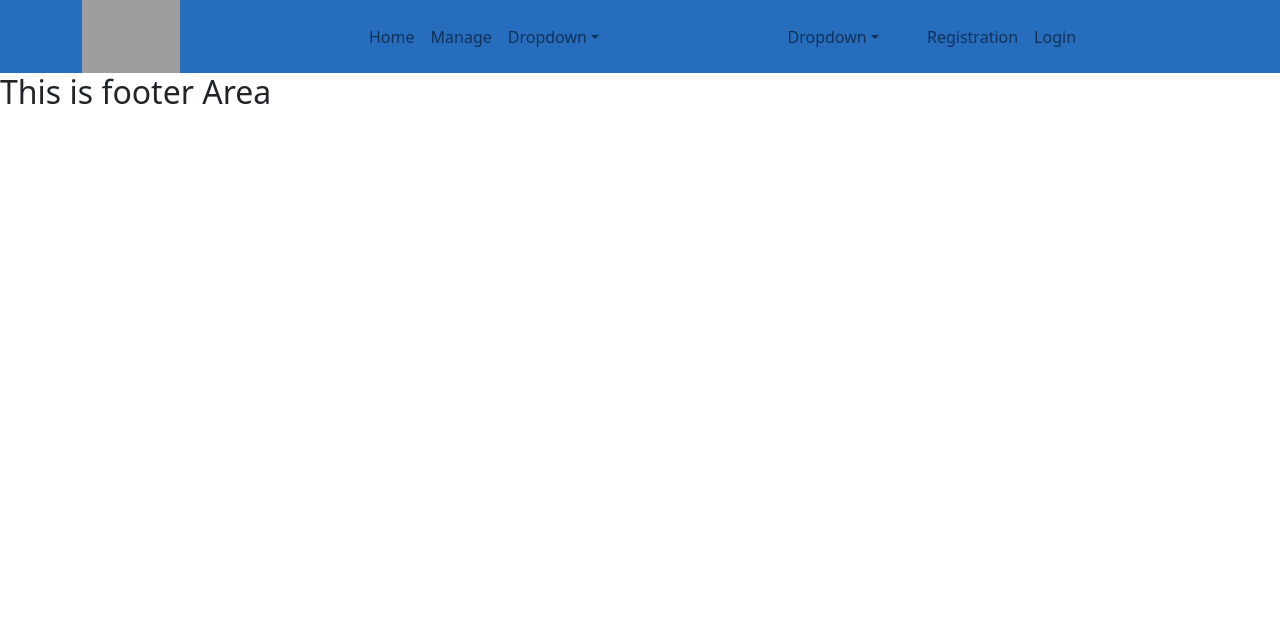
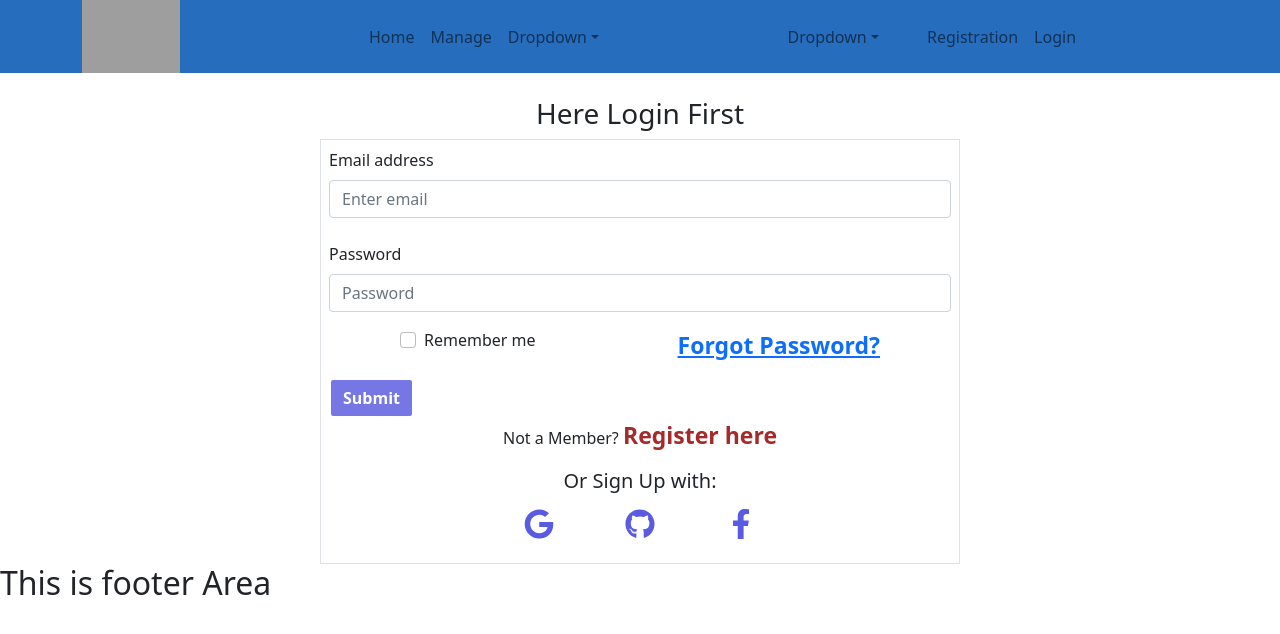
Before and after one commit to ProgramerPritom/Gym-Equipment-client-site, a React (Create React App) app: page /login in a window 1280 px wide. Shown: the top 634 px of the page. Built offline with nearby package versions, Linux system fonts and the light colour scheme; grey boxes are pictures that could not be loaded.

Commit message:
login design added

```diff
--- a/package.json
+++ b/package.json
@@ -3,6 +3,7 @@
   "version": "0.1.0",
   "private": true,
   "dependencies": {
+    "@react-icons/all-files": "^4.1.0",
     "@testing-library/jest-dom": "^5.16.4",
     "@testing-library/react": "^13.3.0",
     "@testing-library/user-event": "^13.5.0",
--- a/src/App.js
+++ b/src/App.js
@@ -1,6 +1,7 @@
 
 import { Route, Routes } from 'react-router-dom';
 import './App.css';
+import Login from './Component/Auth/Login/Login';
 import Home from './Component/Pages/Home/Home';
 import Footer from './Component/Ups-down/Footer/Footer';
 import Header from './Component/Ups-down/Header/Header';
@@ -12,6 +13,8 @@ function App() {
       <Routes>
         <Route path='/' element={<Home></Home>}></Route>
         <Route path='/home' element={<Home></Home>}></Route>
+
+        <Route path='/login' element={<Login></Login>}></Route>
       </Routes>
       <Footer></Footer>
     </div>
--- /dev/null
+++ b/src/Component/Auth/Login/Login.css
@@ -0,0 +1,26 @@
+#forgot-btn{
+    border: none !important;
+    padding: 0 !important;
+    font-size: 23px;
+}
+.form-remember-handle{
+    display: flex;
+    justify-content: space-around;
+
+}
+.register-class{
+    color: brown;
+    font-weight: 600;
+    font-size: 23px;
+}
+.icon-section{
+
+    width: 60%;
+    display: flex;
+    justify-content: space-evenly;
+}
+.icon-section p svg{
+    color: rgb(91, 91, 226);
+    cursor: pointer;
+    font-size: 30px;
+}
--- /dev/null
+++ b/src/Component/Auth/Login/Login.js
@@ -0,0 +1,59 @@
+import React from 'react';
+import { Button, Form } from 'react-bootstrap';
+import './Login.css';
+import { FaGoogle } from "react-icons/fa";
+import { FaGithub } from "react-icons/fa";
+import { FaFacebookF } from "react-icons/fa";
+
+const Login = () => {
+    return (
+        <div>
+            <div className="login-area">
+                <div className="login-text text-center mt-4">
+                    <h3>Here Login First</h3>
+                </div>
+                <div className="login-form border p-2 mx-auto w-50">
+
+
+
+
+                <Form>
+
+                    <Form.Group className="mb-3" controlId="formBasicEmail">
+                    <div className="form-outline mb-4">
+                        <Form.Label>Email address</Form.Label>
+                        <Form.Control type="email" placeholder="Enter email" /></div>
+
+
+                    </Form.Group>
+
+                    <Form.Group className="mb-3" controlId="formBasicPassword">
+                        <Form.Label>Password</Form.Label>
+                        <Form.Control type="password" placeholder="Password" />
+                    </Form.Group>
+                    <div className="form-remember-handle">
+                    <Form.Group className="mb-3" controlId="formBasicCheckbox">
+                        <Form.Check type="checkbox" label="Remember me" />
+                    </Form.Group>
+                    <p><button id='forgot-btn' className='forgot-btn text-primary btn btn-link'>Forgot Password?</button></p>
+                    </div>
+                    <Button id='blog-btn' variant="primary" type="submit">
+                        Submit
+                    </Button>
+                    <div className="registerNow text-center">
+                        <p>Not a Member? <span className='register-class'>Register here</span></p>
+                        <h5>Or Sign Up with: </h5>
+                        <div className="icon-section mx-auto mt-3">
+                        <p><FaGoogle></FaGoogle></p>
+                        <p><FaGithub></FaGithub></p>
+                        <p><FaFacebookF></FaFacebookF></p>
+                        </div>
+                    </div>
+                    </Form>
+                </div>
+            </div>
+        </div>
+    );
+};
+
+export default Login;
--- a/src/Component/Ups-down/Header/Header.js
+++ b/src/Component/Ups-down/Header/Header.js
@@ -48,7 +48,7 @@ const Header = () => {
                 <div className="col-md-4">
                 <Nav>
                     <Nav.Link href="#deets">Registration</Nav.Link>
-                    <Nav.Link eventKey={2} href="#memes">
+                    <Nav.Link as={Link} to='/login'>
                     Login
                     </Nav.Link>
                 </Nav>
```
Also changed, not shown: 1 other file (tests, documents, lock files or other folders).
